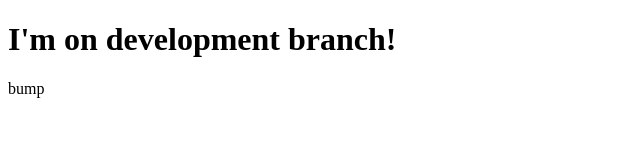
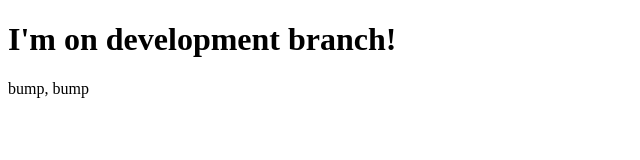
Before and after one commit to royalrex/cloudflare-pages, a plain HTML site: page index.html in a window 1280 px wide. Shown: the full height of the page, 0-640 px from the left. Drawn offline with Linux system fonts and the light colour scheme.

Commit message:
development branch

```diff
--- a/index.html
+++ b/index.html
@@ -7,6 +7,6 @@
 <body>
 <h1>I'm on development
     branch!</h1>
-<p>bump</p>
+<p>bump, bump</p>
 </body>
 </html>
```
